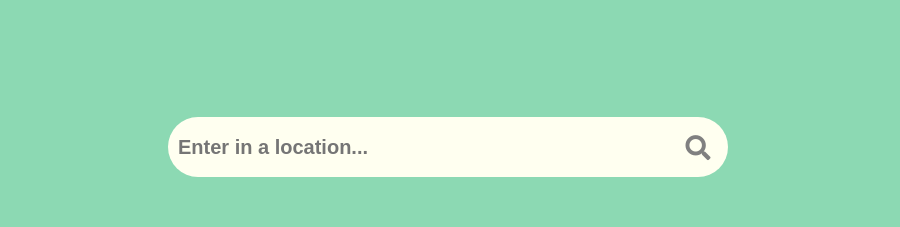
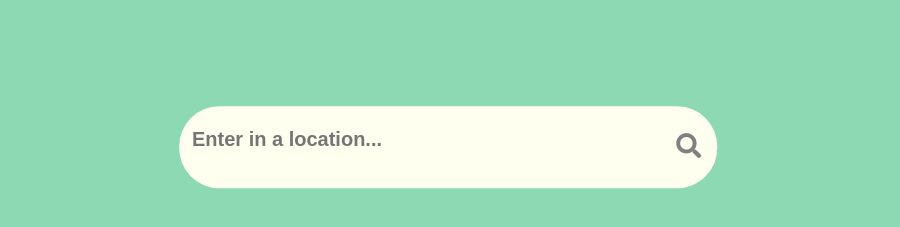
Before and after one commit to Earghand/HackTech-Project, a plain HTML site: page index.html in a window 1280 px wide. Shown: the part 253-480 px from the top of the page, without its empty margins (192-1092 px from the left). Drawn offline with Linux system fonts and the light colour scheme.

Commit message:
update css formatting

```diff
--- a/css/main.css
+++ b/css/main.css
@@ -23,18 +23,19 @@ h3 {
 	font-size: 20px;
 	transition: 0.4s;
 	line-height: 40px;
-	width: 500px;
+	width: 80%;
 	font-weight: bold;
 }
 .search-bar {
 	position: absolute;
  	top: 50%;
  	left: 50%;
+	width: 40%;
  	transform: translate(-50%, -50%);
  	background: Ivory;
- 	height: 40px;
+ 	height: 7%;
  	border-radius: 40px;
- 	padding: 10px;x
+ 	padding: 1%;
 }
 
 .search-bar:hover {
@@ -44,8 +45,8 @@ h3 {
 .search-btn {
 	color: grey;
  	float: right;
- 	width: 40px;
- 	height: 40px;
+ 	width: 6%;
+ 	height: 95%;
  	border-radius: 50%;
  	background: Ivory;
  	display: flex;
--- a/css/places.css
+++ b/css/places.css
@@ -35,7 +35,7 @@ body {
 	color: grey;
  	float: right;
  	width: 5%;
- 	height: 40px;
+ 	height: 95%;
  	border-radius: 50%;
  	background: Ivory;
  	display: flex;
```
